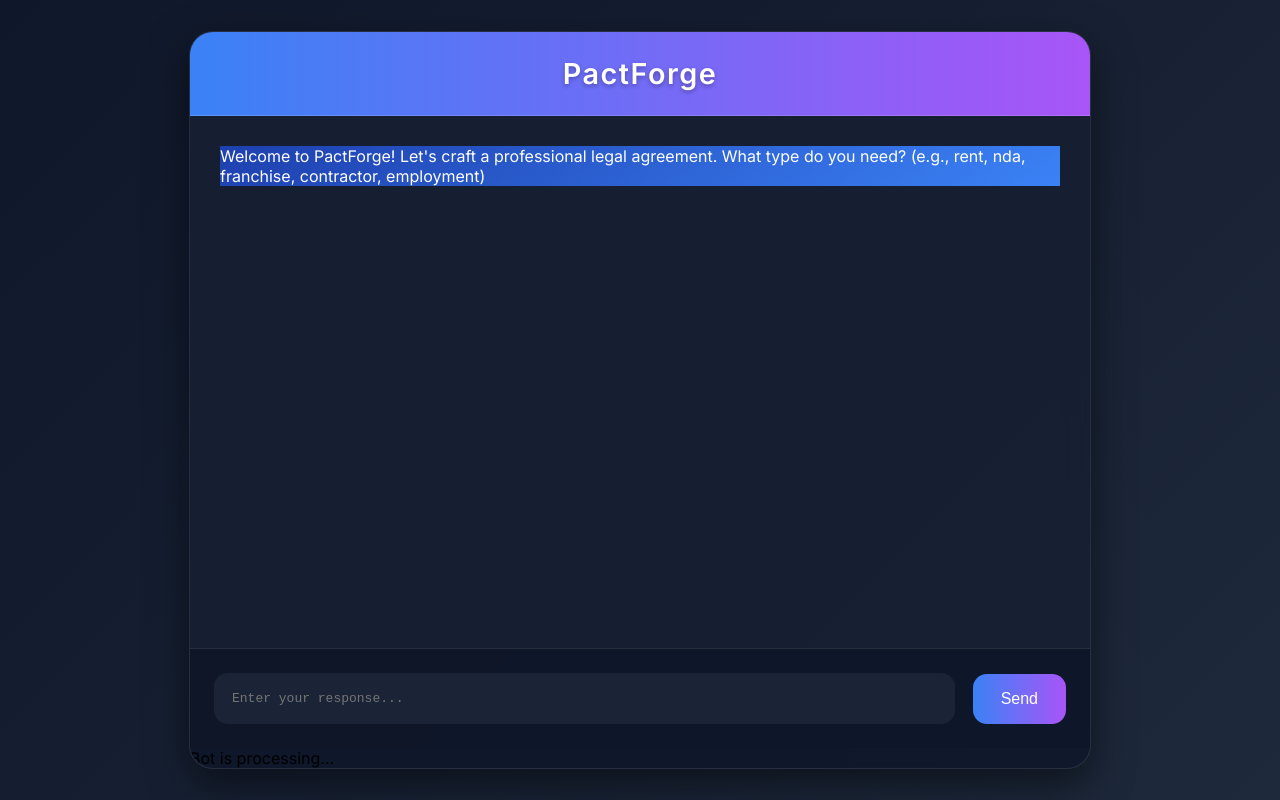
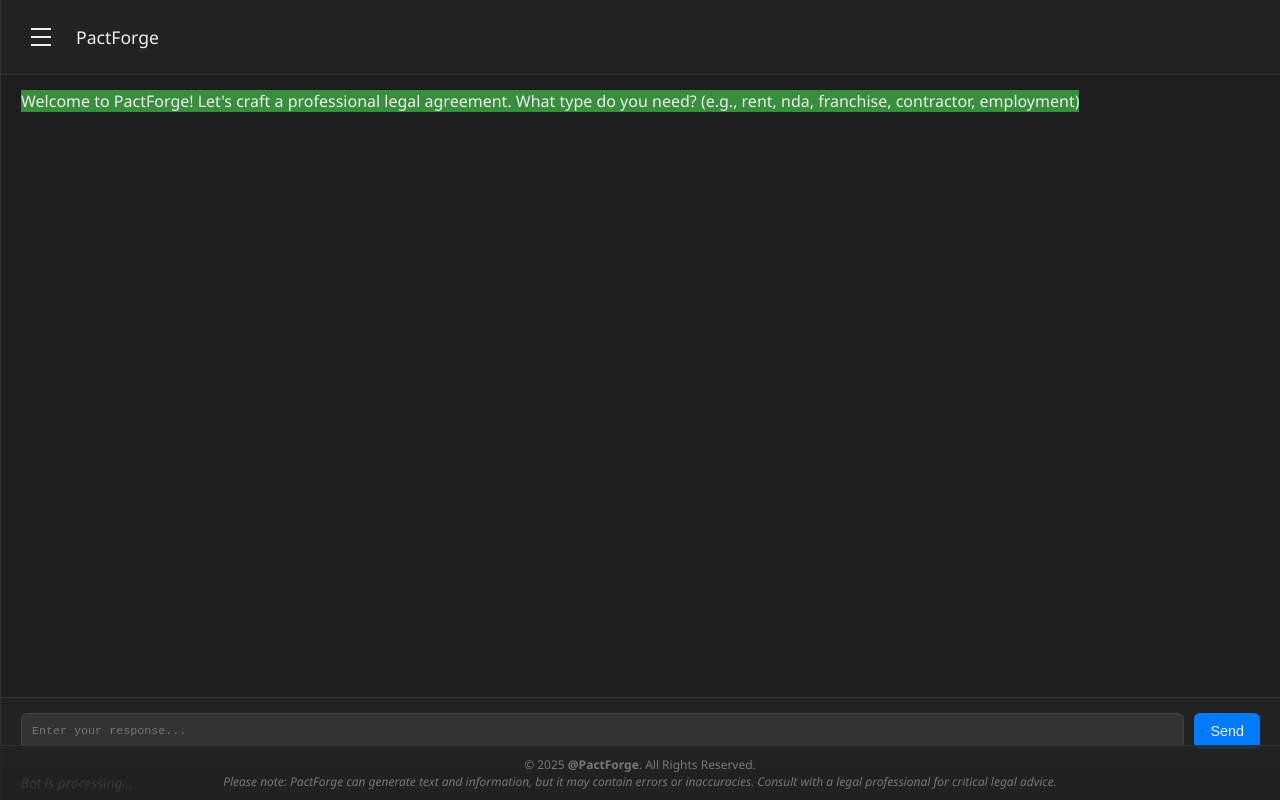
Before and after one commit to PactForge/PactForge-V2, a plain HTML site: page index.html in a window 1280 px wide. Drawn offline with Linux system fonts and the light colour scheme.

Commit message:
Add files via upload

```diff
--- a/index.html
+++ b/index.html
@@ -7,105 +7,184 @@
     <link href="https://fonts.googleapis.com/css2?family=Inter:wght@400;500;600;700&display=swap" rel="stylesheet">
     <style>
         body {
-            font-family: 'Inter', sans-serif;
-            background: linear-gradient(135deg, #0f172a 0%, #1e293b 100%);
+            font-family: 'Segoe UI', Tahoma, Geneva, Verdana, sans-serif;
+            background: #1e1e1e;
             margin: 0;
             display: flex;
-            justify-content: center;
-            align-items: center;
             min-height: 100vh;
             overflow: hidden;
             position: relative;
         }
+        .main-container {
+            display: flex;
+            width: 95%;
+            max-width: 1200px;
+            height: 95vh;
+        }
+        .sidebar {
+            width: 0; /* Initially hidden */
+            background: #222;
+            color: #eee;
+            padding: 20px 0; /* Adjust padding to prevent content overflow */
+            border-right: 1px solid #333;
+            display: flex;
+            flex-direction: column;
+            align-items: flex-start;
+            overflow: hidden; /* Hide content */
+            transition: width 0.3s ease-in-out;
+        }
+        .sidebar.open {
+            width: 220px;
+            padding: 20px; /* Restore padding when open */
+        }
+        .sidebar-tab {
+            padding: 10px 15px;
+            margin-bottom: 8px;
+            cursor: pointer;
+            border-radius: 6px;
+            transition: background-color 0.2s ease;
+            font-size: 0.95em;
+        }
+        .sidebar-tab:hover {
+            background-color: #333;
+        }
+        .menu-icon {
+            color: #eee;
+            font-size: 1.5em;
+            cursor: pointer;
+            padding: 10px;
+            display: flex; /* For centering the lines */
+            flex-direction: column;
+            justify-content: space-around;
+            height: 24px; /* Adjust height as needed */
+            margin-right: 15px; /* Spacing from chat container */
+        }
+        .menu-line {
+            width: 20px;
+            height: 2px;
+            background-color: #eee;
+        }
         .chat-container {
-            width: 100%;
-            max-width: 900px;
-            background: rgba(15, 23, 42, 0.85);
-            border-radius: 24px;
-            box-shadow: 0 15px 40px rgba(0, 0, 0, 0.5);
+            flex: 1;
+            background: #1e1e1e;
             overflow: hidden;
             display: flex;
             flex-direction: column;
-            height: 92vh;
-            backdrop-filter: blur(12px);
-            border: 1px solid rgba(255, 255, 255, 0.1);
+            height: 100%;
         }
         .chat-header {
-            background: linear-gradient(90deg, #3b82f6, #a855f7);
-            color: #ffffff;
-            padding: 24px;
-            text-align: center;
-            font-size: 1.8em;
-            font-weight: 600;
-            letter-spacing: 1.5px;
-            border-bottom: 1px solid rgba(255, 255, 255, 0.15);
-            text-shadow: 0 2px 4px rgba(0, 0, 0, 0.3);
+            background: #222;
+            color: #eee;
+            padding: 15px 20px;
+            text-align: left;
+            font-size: 1.1em;
+            font-weight: 500;
+            border-bottom: 1px solid #333;
+            display: flex; /* To align menu icon and title */
+            align-items: center;
         }
         .chat-body {
             flex: 1;
-            padding: 30px;
+            padding: 15px 20px;
             overflow-y: auto;
             display: flex;
             flex-direction: column;
-            gap: 18px;
-            background: rgba(30, 41, 59, 0.5);
+            gap: 6px;
         }
         .message {
-            max-width: 70%;
-            padding: 16px 20px;
-            border-radius: 18px;
-            line-height: 1.6;
-            font-size: 0.95em;
+            max-width: 85%;
+            padding: 10px 14px;
+            border-radius: 6px;
+            line-height: 1.4;
+            font-size: 0.9em;
             word-wrap: break-word;
-            animation: zoomIn 0.4s ease-out;
-            box-shadow: 0 4px 12px rgba(0, 0, 0, 0.2);
         }
         .bot-message {
-            background: linear-gradient(145deg, #1e40af, #3b82f6);
-            color: #ffffff;
+            background: #388e3c;
+            color: #eee;
             align-self: flex-start;
         }
         .user-message {
-            background: linear-gradient(145deg, #6b7280, #9ca3af);
-            color: #ffffff;
+            background: #555;
+            color: #eee;
             align-self: flex-end;
         }
         .chat-footer {
-            padding: 24px;
-            border-top: 1px solid rgba(255, 255, 255, 0.1);
-            background: rgba(15, 23, 42, 0.9);
+            padding: 15px 20px;
+            border-top: 1px solid #333;
+            background: #222;
             display: flex;
-            gap: 18px;
+            gap: 10px;
             align-items: center;
         }
         .input-field {
             flex: 1;
-            padding: 16px;
-            border: 2px solid transparent;
-            border-radius: 14px;
-            font-size: 1em;
+            padding: 10px;
+            border: 1px solid #444;
+            border-radius: 6px;
+            font-size: 0.9em;
             outline: none;
-            background: rgba(30, 41, 59, 0.8);
-            color: #e2e8f0;
+            background: #333;
+            color: #eee;
             resize: none;
             overflow-y: auto;
-            max-height: 140px;
+            max-height: 80px;
         }
         .send-button {
-            padding: 16px 28px;
-            background: linear-gradient(90deg, #3b82f6, #a855f7);
-            color: #ffffff;
+            padding: 10px 16px;
+            background: #007bff;
+            color: #eee;
             border: none;
-            border-radius: 14px;
+            border-radius: 6px;
             cursor: pointer;
-            font-size: 1em;
+            font-size: 0.9em;
             font-weight: 500;
+        }
+        .send-button:hover {
+            background: #0056b3;
+        }
+        .typing-indicator {
+            padding: 8px 20px;
+            text-align: left;
+            font-size: 0.85em;
+            color: #999;
+            font-style: italic;
+            background: #1e1e1e;
+            border-top: 1px solid #333;
+        }
+        .disclaimer-container {
+            position: absolute;
+            bottom: 0;
+            left: 0;
+            width: 100%;
+            display: flex;
+            justify-content: center; /* Center the content horizontally */
+            background: rgba(34, 34, 34, 0.8); /* Slightly transparent background */
+            padding: 10px 0;
+            border-top: 1px solid #333;
+            color: #777;
+            font-size: 0.75em;
+            text-align: center;
+        }
+        .disclaimer-text {
+            max-width: 95%; /* Prevent text from going edge to edge */
         }
     </style>
 </head>
 <body>
+    <div style="display: flex; width: 100%; height: 100vh; overflow: hidden;">
+        <div class="sidebar" id="sidebar">
+            <div class="sidebar-tab" onclick="alert('History functionality coming soon!')">History</div>
+        </div>
         <div class="chat-container">
-        <div class="chat-header">PactForge</div>
+            <div class="chat-header">
+                <div class="menu-icon" onclick="toggleSidebar()">
+                    <div class="menu-line"></div>
+                    <div class="menu-line"></div>
+                    <div class="menu-line"></div>
+                </div>
+                PactForge
+            </div>
             <div class="chat-body" id="chat-body">
                 <div class="bot-message">Welcome to PactForge! Let's craft a professional legal agreement. What type do you need? (e.g., rent, nda, franchise, contractor, employment)</div>
             </div>
@@ -115,6 +194,13 @@
             </div>
             <div class="typing-indicator" id="typing-indicator">Bot is processing...</div>
         </div>
+        <div class="disclaimer-container">
+            <div class="disclaimer-text">
+                © 2025 <span style="font-weight: bold;">@PactForge</span>. All Rights Reserved.<br>
+                <span style="font-style: italic;">Please note: PactForge can generate text and information, but it may contain errors or inaccuracies. Consult with a legal professional for critical legal advice.</span>
+            </div>
+        </div>
+    </div>
     <script>
         let step = 1;
         let agreementData = {
@@ -122,16 +208,21 @@
             important_info: '',
             extra_info: ''
         };
+        const sidebar = document.getElementById('sidebar');
+
+        function toggleSidebar() {
+            sidebar.classList.toggle('open');
+        }
 
         function autoResize(textarea) {
             textarea.style.height = 'auto';
             textarea.style.height = `${textarea.scrollHeight}px`;
         }
 
-        function addMessage(content, isUser  = false) {
+        function addMessage(content, isUser = false) {
             const chatBody = document.getElementById('chat-body');
             const messageDiv = document.createElement('div');
-            messageDiv.className = `message ${isUser  ? 'user-message' : 'bot-message'}`;
+            messageDiv.className = `message ${isUser ? 'user-message' : 'bot-message'}`;
             messageDiv.textContent = content;
             chatBody.appendChild(messageDiv);
             chatBody.scrollTop = chatBody.scrollHeight;
```
Lines whose indentation alone changed are shown as unchanged.
